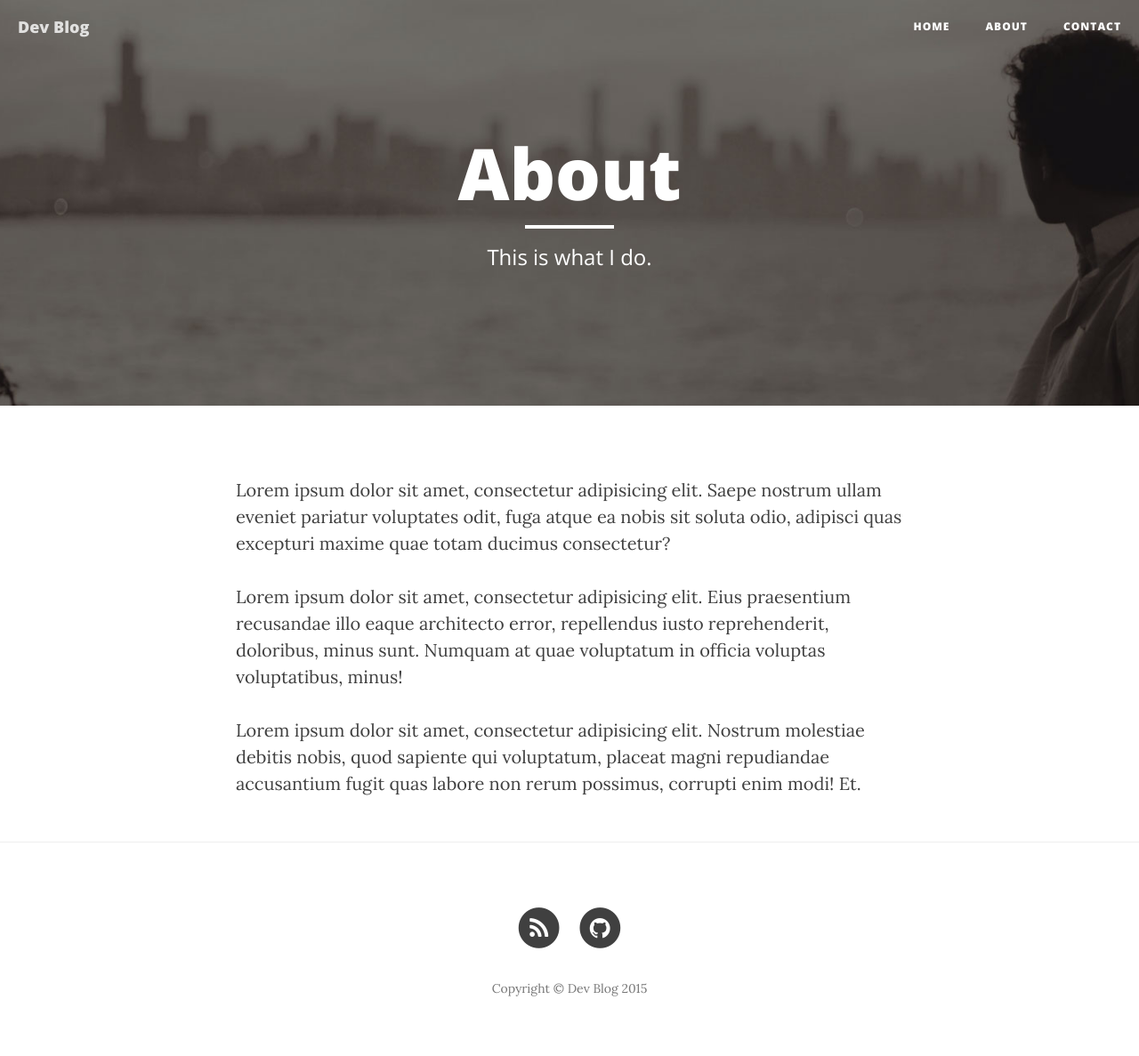
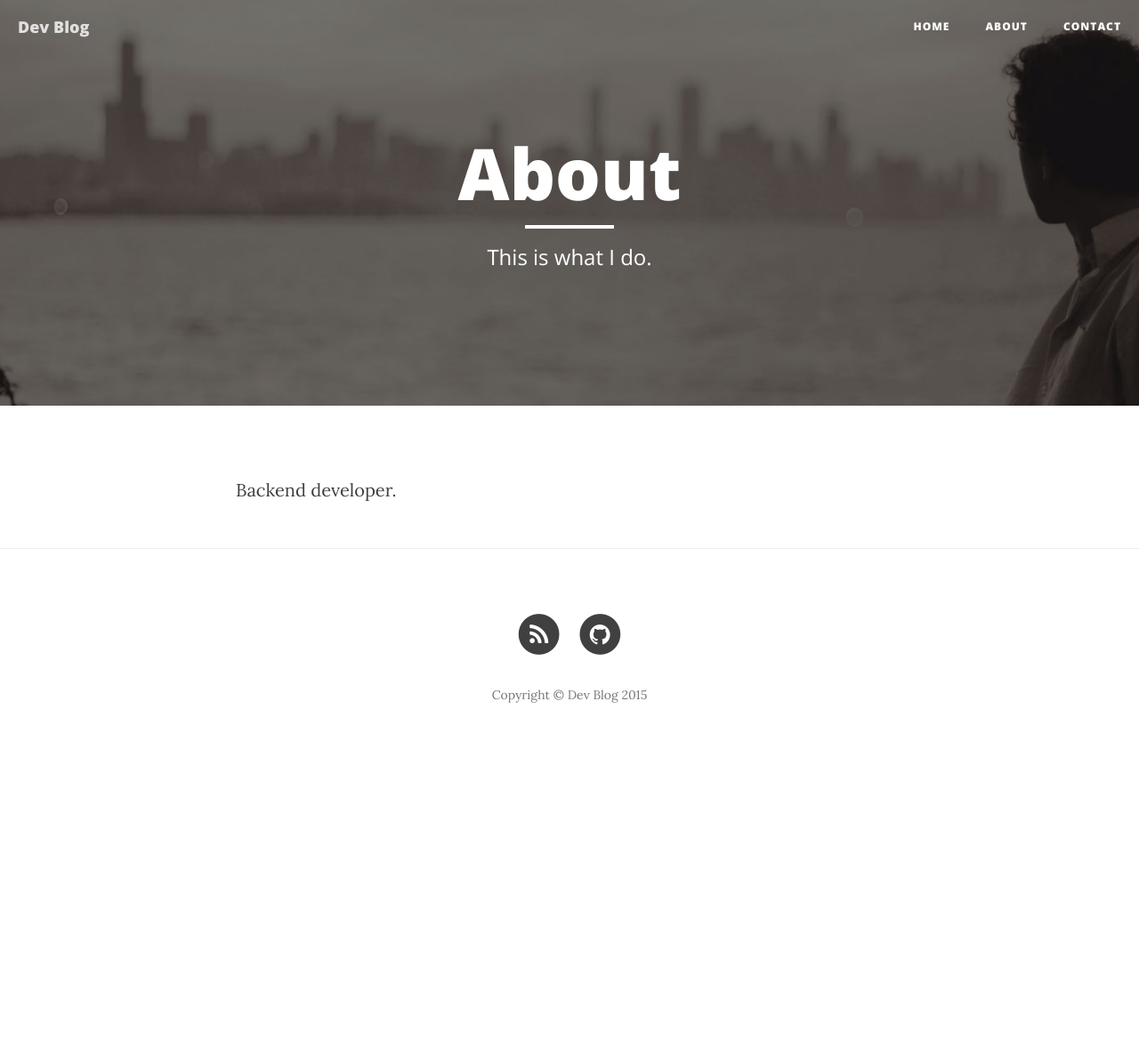
Before and after one commit to marcindb/marcindb.github.io, a Jekyll site: the page built from about.html, in a window 1280 px wide. Shown: the whole page at 89% size. Built offline with Jekyll 4.4.1, drawn with Linux system fonts in a browser that asks for light colours; nearby versions of some CDN libraries; after the commit the page ends 900 px from its top, so only the background shows below that.

Commit message:
about updated

```diff
--- a/about.html
+++ b/about.html
@@ -5,8 +5,4 @@
 header-img: "img/about-bg.jpg"
 ---
 
-<p>Lorem ipsum dolor sit amet, consectetur adipisicing elit. Saepe nostrum ullam eveniet pariatur voluptates odit, fuga atque ea nobis sit soluta odio, adipisci quas excepturi maxime quae totam ducimus consectetur?</p>
-
-<p>Lorem ipsum dolor sit amet, consectetur adipisicing elit. Eius praesentium recusandae illo eaque architecto error, repellendus iusto reprehenderit, doloribus, minus sunt. Numquam at quae voluptatum in officia voluptas voluptatibus, minus!</p>
-
-<p>Lorem ipsum dolor sit amet, consectetur adipisicing elit. Nostrum molestiae debitis nobis, quod sapiente qui voluptatum, placeat magni repudiandae accusantium fugit quas labore non rerum possimus, corrupti enim modi! Et.</p>
+<p>Backend developer.</p>
```
